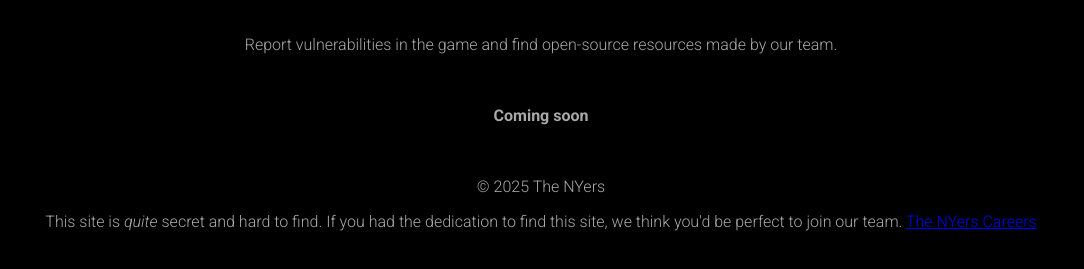
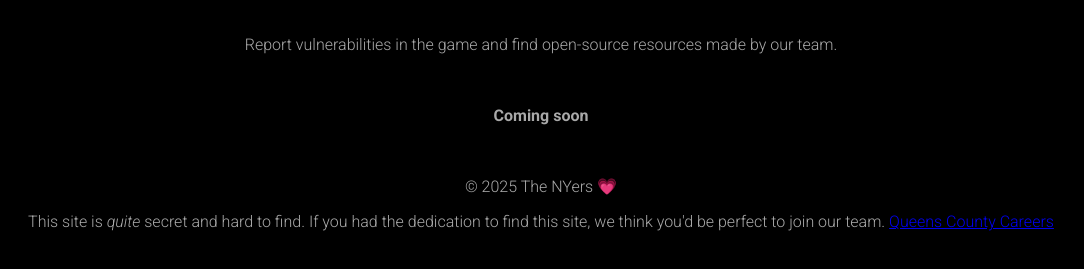
Before and after one commit to queensco/queensco.github.io, a plain HTML site: page index.html in a window 1280 px wide. Shown: the part 317-586 px from the top of the page, without its empty margins (99-1183 px from the left). Drawn offline with Linux system fonts and the light colour scheme.

Commit message:
Update footer text for branding consistency and add heart emoji for emphasis

```diff
--- a/index.html
+++ b/index.html
@@ -32,9 +32,9 @@
 </body>
 
 <footer>
-    <p>© 2025 The NYers</p>
+    <p>© 2025 The NYers 💗</p>
     <p>This site is <i>quite</i> secret and hard to find. If you had the dedication to find this site,
-    we think you'd be perfect to join our team. <a href="https://queens.framer.wiki/careers">The NYers Careers</a></p>
+    we think you'd be perfect to join our team. <a href="https://queens.framer.wiki/careers">Queens County Careers</a></p>
 </footer>
 
 </html>
```
